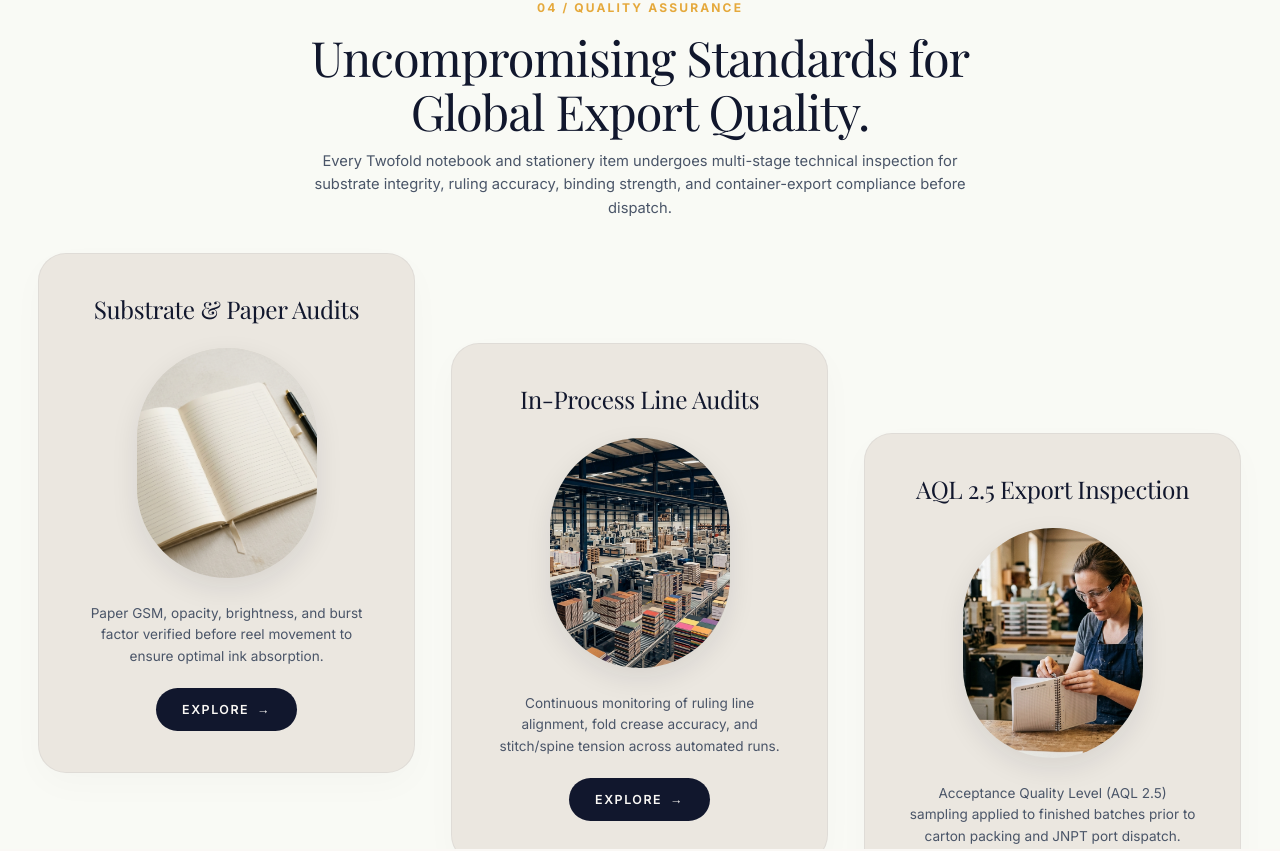
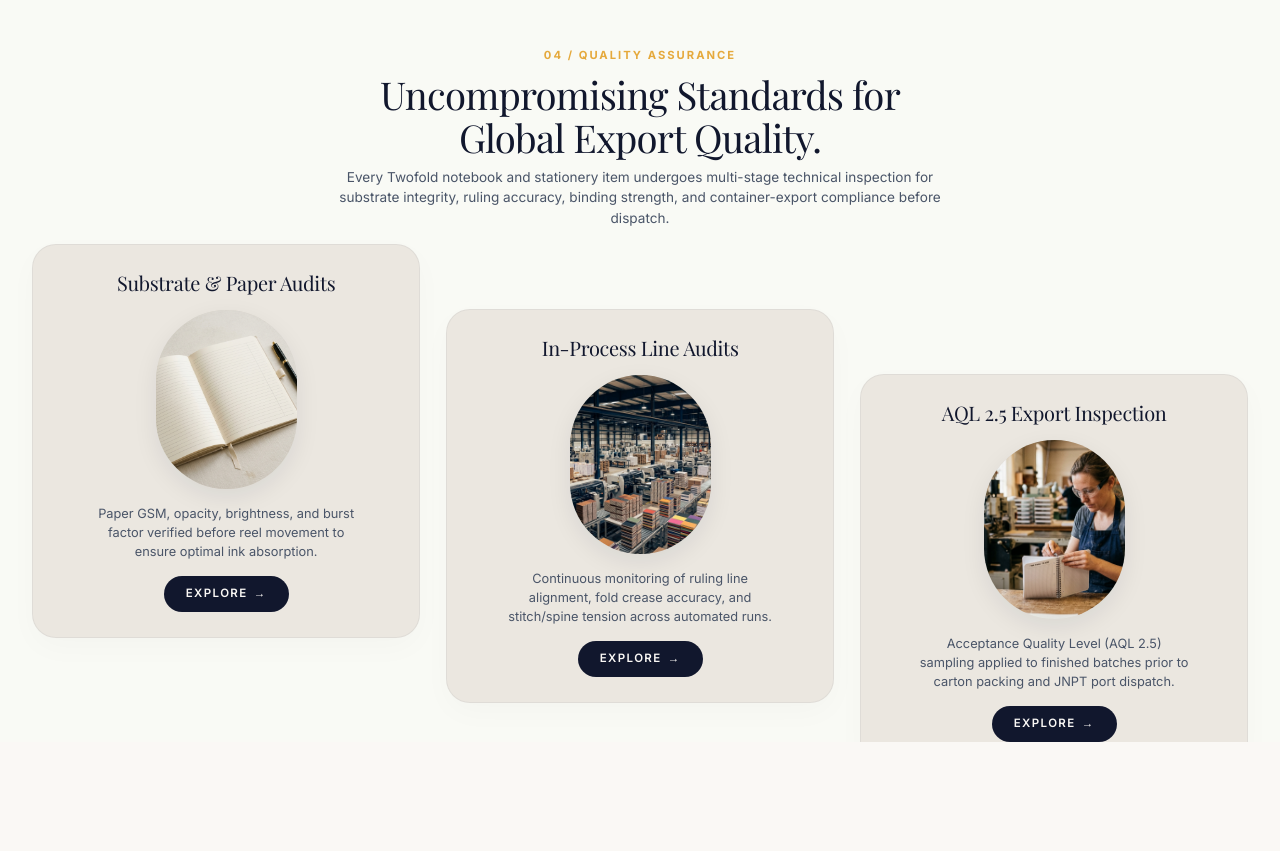
Before and after one commit to SujalSawardekar/twofoldd, a Next.js app: page / in a window 1280 px wide. Shown: the part 7575-8426 px from the top of the page. Built offline with nearby package versions, Linux system fonts and the light colour scheme; a web font is replaced by a local one.

Commit message:
fix(qa): compact card proportions, instant header fade, zero ghost text, and snappy scroll pace

```diff
--- a/src/components/home/QualityAssurance.js
+++ b/src/components/home/QualityAssurance.js
@@ -49,77 +49,74 @@
     const isDesktop = window.innerWidth > 840;
 
     if (isDesktop) {
-      // ── PINNED SCROLL TIMELINE MATCHING &FOLD WEBFLOW REFERENCE ──
-      // Stage 1: Header visible, Card 1 top (y:0), Card 2 mid (y:90px), Card 3 low (y:180px)
-      // Stage 2: As scroll starts, Header glides completely UPWARD off-screen (y: -280, opacity: 0)
-      // Stage 3: Card 1 moves UPWARD (0 -> -170px) to fill header space.
-      //          Card 2 moves UPWARD (90px -> -170px) to align level with Card 1.
-      // Stage 4: Card 3 moves UPWARD (180px -> -170px) to align level with Cards 1 & 2.
-      // Unpins cleanly once all 3 cards are aligned side-by-side at y: -170px with ZERO empty top space.
+      // ── HIGH-PERFORMANCE SCRUBBED SCROLL TIMELINE ──
+      // Fast, responsive scrub (end: '+=80%', scrub: 0.3)
+      // Header fades out instantly & moves completely off-screen (y: -300)
+      // Cards ascend smoothly to y: -140, completely eliminating top empty space
 
       const tl = gsap.timeline({
         scrollTrigger: {
           trigger: sectionRef.current,
           start: 'top top',
-          end: '+=200%',
+          end: '+=80%',
           pin: true,
-          scrub: 1,
+          scrub: 0.3,
           anticipatePin: 1,
           invalidateOnRefresh: true,
         },
       });
 
-      // Step 1: Move Header completely UPWARD off-screen & fade out quickly
+      // Step 1: Header glides UPWARD and fades out completely in the first 25% of scroll
       if (headerRef.current) {
         tl.to(
           headerRef.current,
           {
-            y: -280,
+            y: -300,
             opacity: 0,
-            ease: 'power1.inOut',
-            duration: 1,
+            ease: 'power2.out',
+            duration: 0.4,
           },
           0
         );
       }
 
-      // Step 2: Card 01 moves UPWARD into the header space (0 -> -170px)
+      // Step 2: Card 01 moves UPWARD into top space (0 -> -140px)
       tl.to(
         cards[0],
         {
-          y: -170,
+          y: -140,
           ease: 'power1.inOut',
-          duration: 1.2,
+          duration: 0.8,
         },
         0
       );
 
-      // Step 3: Card 02 moves UPWARD (90px -> -170px) to level with Card 1
+      // Step 3: Card 02 moves UPWARD (65px -> -140px) to level with Card 1
       tl.fromTo(
         cards[1],
-        { y: 90 },
+        { y: 65 },
         {
-          y: -170,
+          y: -140,
           ease: 'power1.inOut',
-          duration: 1.3,
+          duration: 0.8,
         },
-        0.3
+        0.15
       );
 
-      // Step 4: Card 03 moves UPWARD (180px -> -170px) to level with Cards 1 & 2
+      // Step 4: Card 03 moves UPWARD (130px -> -140px) to level with Cards 1 & 2
       tl.fromTo(
         cards[2],
-        { y: 180 },
+        { y: 130 },
         {
-          y: -170,
+          y: -140,
           ease: 'power1.inOut',
-          duration: 1.3,
+          duration: 0.8,
         },
-        1.4
+        0.7
       );
 
-      // Step 5: Dwell hold so user sees all 3 cards aligned side-by-side at top
-      tl.to({}, { duration: 0.5 });
+      // Step 5: Brief dwell hold for card alignment
+      tl.to({}, { duration: 0.2 });
     }
   }, { scope: sectionRef });
 
--- a/src/components/home/QualityAssurance.module.css
+++ b/src/components/home/QualityAssurance.module.css
@@ -14,7 +14,7 @@
   position: relative;
   background-color: #F9FAF5;
   color: #11172D;
-  padding: clamp(3.5rem, 6vh, 5.5rem) 0 clamp(3.5rem, 6vh, 5.5rem);
+  padding: clamp(1.5rem, 3.5vh, 2.5rem) 0 clamp(1.5rem, 3.5vh, 2.5rem);
   width: 100%;
   min-height: 100vh;
   display: flex;
@@ -27,26 +27,26 @@
 .inner {
   max-width: clamp(1400px, 94vw, 1720px);
   margin: 0 auto;
-  padding: 0 clamp(24px, 3vw, 48px);
+  padding: 0 clamp(20px, 2.5vw, 40px);
   box-sizing: border-box;
   width: 100%;
 }
 
-/* ── HEADER (Glides UPWARD and fades out on scroll) ── */
+/* ── HEADER (Glides UPWARD quickly and fades out completely) ── */
 .header {
   text-align: center;
-  max-width: 880px;
-  margin: 0 auto clamp(2rem, 3.5vh, 3.25rem);
+  max-width: 840px;
+  margin: 0 auto clamp(1rem, 2vh, 1.5rem);
   display: flex;
   flex-direction: column;
   align-items: center;
-  gap: clamp(10px, 1.4vh, 16px);
+  gap: 8px;
   will-change: transform, opacity;
 }
 
 .eyebrow {
   font-family: var(--font-body, 'Gramatika', sans-serif);
-  font-size: clamp(0.75rem, 0.85vw, 0.85rem);
+  font-size: clamp(0.7rem, 0.78vw, 0.8rem);
   font-weight: 700;
   letter-spacing: 0.18em;
   text-transform: uppercase;
@@ -56,7 +56,7 @@
 /* Strictly 2 Rows on Desktop */
 .headline {
   font-family: var(--font-display, 'The youngest serif', Georgia, serif);
-  font-size: clamp(2.2rem, 3.8vw, 3.5rem);
+  font-size: clamp(1.8rem, 3vw, 2.75rem);
   font-weight: 400;
   line-height: 1.12;
   letter-spacing: -0.02em;
@@ -72,37 +72,35 @@
 
 .description {
   font-family: var(--font-body, 'Gramatika', sans-serif);
-  font-size: clamp(0.92rem, 1.05vw, 1.05rem);
+  font-size: clamp(0.85rem, 0.92vw, 0.95rem);
   font-weight: 400;
-  line-height: 1.6;
+  line-height: 1.5;
   color: #4A5568;
-  max-width: 660px;
+  max-width: 620px;
   margin: 0;
 }
 
-/* ── 3-CARD EDITORIAL GRID (Fills Full Desktop Width) ── */
+/* ── 3-CARD EDITORIAL GRID (Compact & Perfectly Visible) ── */
 .cardGrid {
   display: grid;
   grid-template-columns: repeat(3, 1fr);
-  gap: clamp(20px, 2.8vw, 40px);
+  gap: clamp(16px, 2vw, 32px);
   align-items: start;
   width: 100%;
-  padding-bottom: 20px;
 }
 
 /* Individual Card — Soft warm beige matching reference */
 .card {
   background-color: #EBE7E0;
   border: 1px solid rgba(17, 23, 45, 0.05);
-  border-radius: 28px;
-  padding: clamp(2.2rem, 3.2vw, 3.25rem) clamp(1.4rem, 2.2vw, 2.2rem);
+  border-radius: 24px;
+  padding: clamp(1.4rem, 2vw, 1.8rem) clamp(1.2rem, 1.6vw, 1.6rem);
   display: flex;
   flex-direction: column;
   align-items: center;
   text-align: center;
-  min-height: clamp(520px, 62vh, 600px);
   justify-content: space-between;
-  box-shadow: 0 12px 35px rgba(17, 23, 45, 0.025);
+  box-shadow: 0 10px 30px rgba(17, 23, 45, 0.025);
   transition: box-shadow 0.4s cubic-bezier(0.16, 1, 0.3, 1),
               border-color 0.3s ease;
   box-sizing: border-box;
@@ -115,30 +113,30 @@
 }
 
 .cardStagger2 {
-  transform: translateY(90px);
+  transform: translateY(65px);
 }
 
 .cardStagger3 {
-  transform: translateY(180px);
+  transform: translateY(130px);
 }
 
 /* Hover Interaction */
 .card:hover {
   border-color: rgba(229, 169, 60, 0.45);
-  box-shadow: 0 24px 60px -10px rgba(17, 23, 45, 0.09);
+  box-shadow: 0 20px 50px -10px rgba(17, 23, 45, 0.09);
 }
 
 .cardTop {
   display: flex;
   flex-direction: column;
   align-items: center;
-  gap: 8px;
+  gap: 4px;
   width: 100%;
 }
 
 .cardTitle {
   font-family: var(--font-display, 'The youngest serif', Georgia, serif);
-  font-size: clamp(1.45rem, 1.9vw, 1.85rem);
+  font-size: clamp(1.25rem, 1.5vw, 1.55rem);
   font-weight: 400;
   letter-spacing: -0.015em;
   line-height: 1.18;
@@ -146,15 +144,15 @@
   margin: 0;
 }
 
-/* Arch / Capsule Crop Image Shape (Matching Reference Screenshot) */
+/* Arch / Capsule Crop Image Shape (Compact Proportion) */
 .imageWrapper {
   position: relative;
-  width: clamp(180px, 14vw, 225px);
-  height: clamp(230px, 18vw, 285px);
-  border-radius: 120px;
+  width: clamp(135px, 11vw, 165px);
+  height: clamp(170px, 14vw, 205px);
+  border-radius: 85px;
   overflow: hidden;
-  margin: clamp(1rem, 1.8vw, 1.5rem) 0;
-  box-shadow: 0 10px 28px rgba(17, 23, 45, 0.09);
+  margin: clamp(0.75rem, 1.2vw, 1.1rem) 0;
+  box-shadow: 0 8px 24px rgba(17, 23, 45, 0.08);
   flex-shrink: 0;
   background-color: #DDD8CE;
 }
@@ -175,32 +173,32 @@
   display: flex;
   flex-direction: column;
   align-items: center;
-  gap: 1.25rem;
+  gap: 0.9rem;
   width: 100%;
 }
 
 .cardDesc {
   font-family: var(--font-body, 'Gramatika', sans-serif);
-  font-size: clamp(0.85rem, 0.95vw, 0.92rem);
+  font-size: clamp(0.8rem, 0.88vw, 0.88rem);
   font-weight: 400;
-  line-height: 1.6;
+  line-height: 1.5;
   color: #4A5568;
   margin: 0;
-  max-width: 290px;
+  max-width: 270px;
 }
 
 /* Explore Pill Button */
 .ctaBtn {
   display: inline-flex;
   align-items: center;
-  gap: 8px;
+  gap: 6px;
   background-color: #11172D;
   color: #FAF8F5;
   font-family: var(--font-body, 'Gramatika', sans-serif);
-  font-size: 0.78rem;
+  font-size: 0.72rem;
   font-weight: 600;
   letter-spacing: 0.12em;
-  padding: 11px 26px;
+  padding: 8px 22px;
   border-radius: 9999px;
   text-decoration: none;
   border: none;
```
